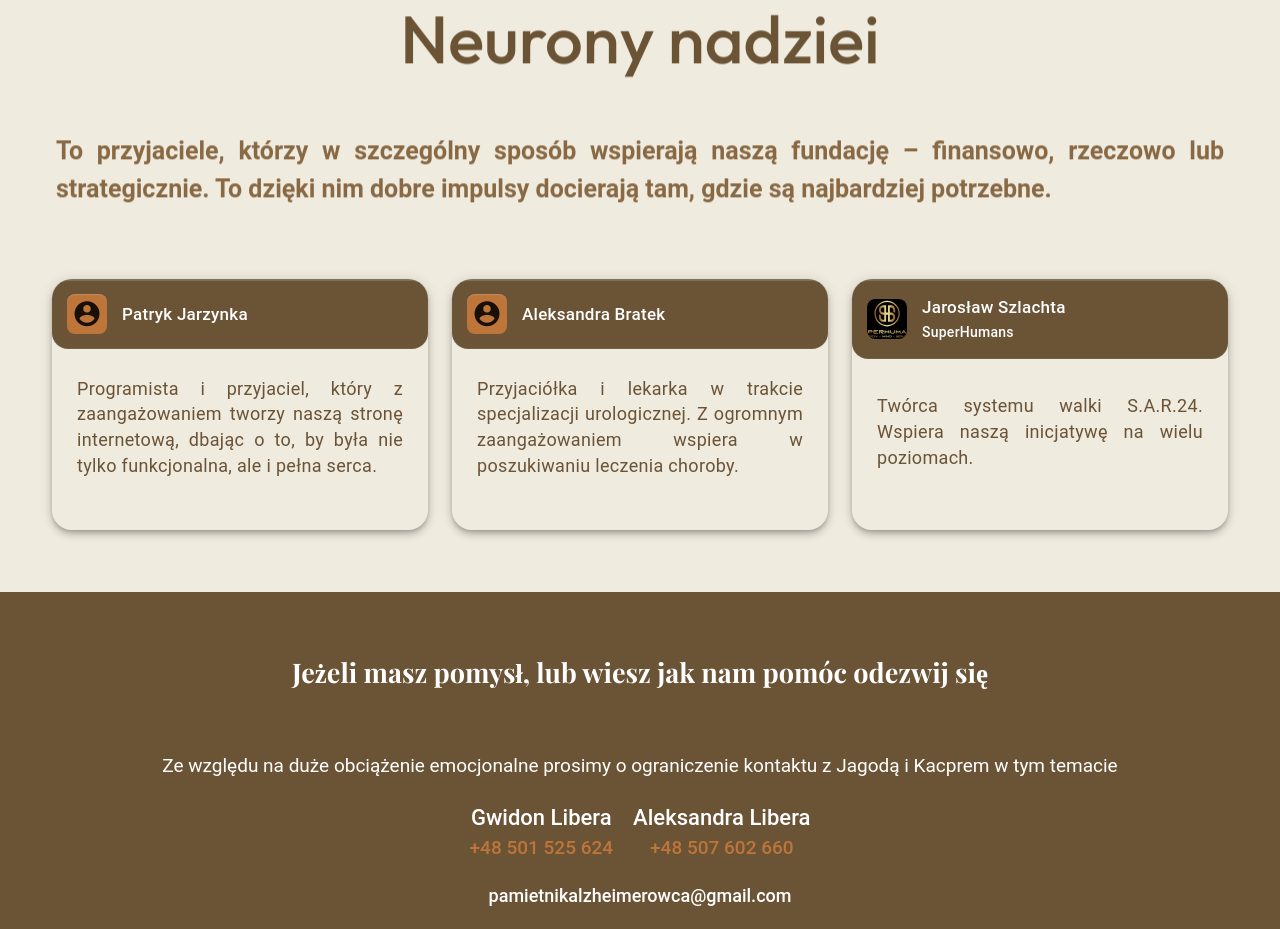
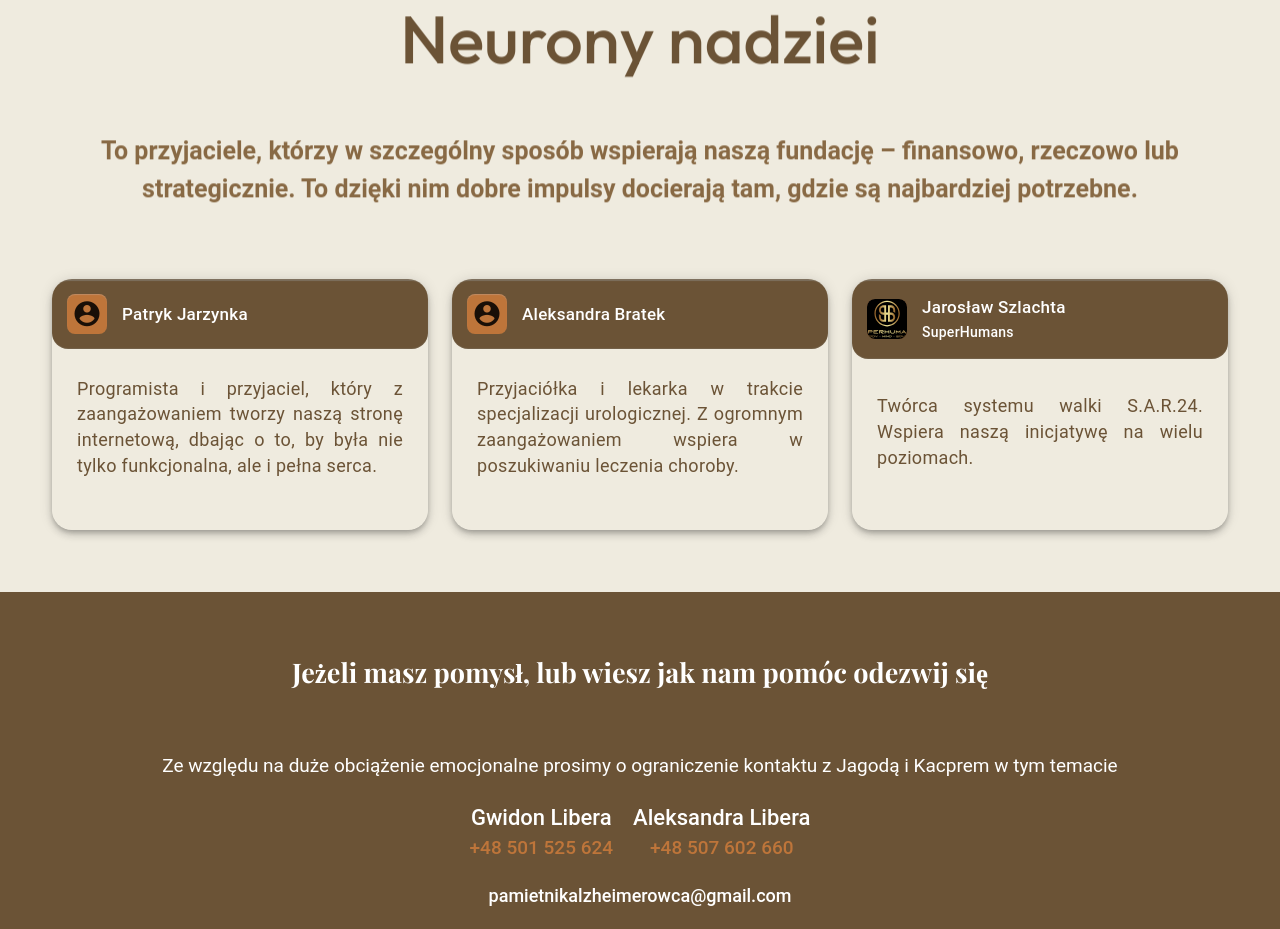
Before and after one commit to PatrykJarzynka/Memory, a Vue app: page / in a window 1280 px wide. Shown: the part 7200-8129 px from the top of the page. Built offline with nearby package versions, Linux system fonts and the light colour scheme; a small style sheet from the web is missing; a web font is replaced by a local one.

Commit message:
Adjusted styles for friend subtitle

```diff
--- a/src/pages/index.vue
+++ b/src/pages/index.vue
@@ -240,8 +240,10 @@
 }
 
 .friends-description {
-  text-align: justify;
-  padding-inline: 16px;
+  @media only screen and (width < 1280px) {
+    text-align: justify;
+    padding-inline: 16px;
+  }
 }
 
 .description-text {
```
